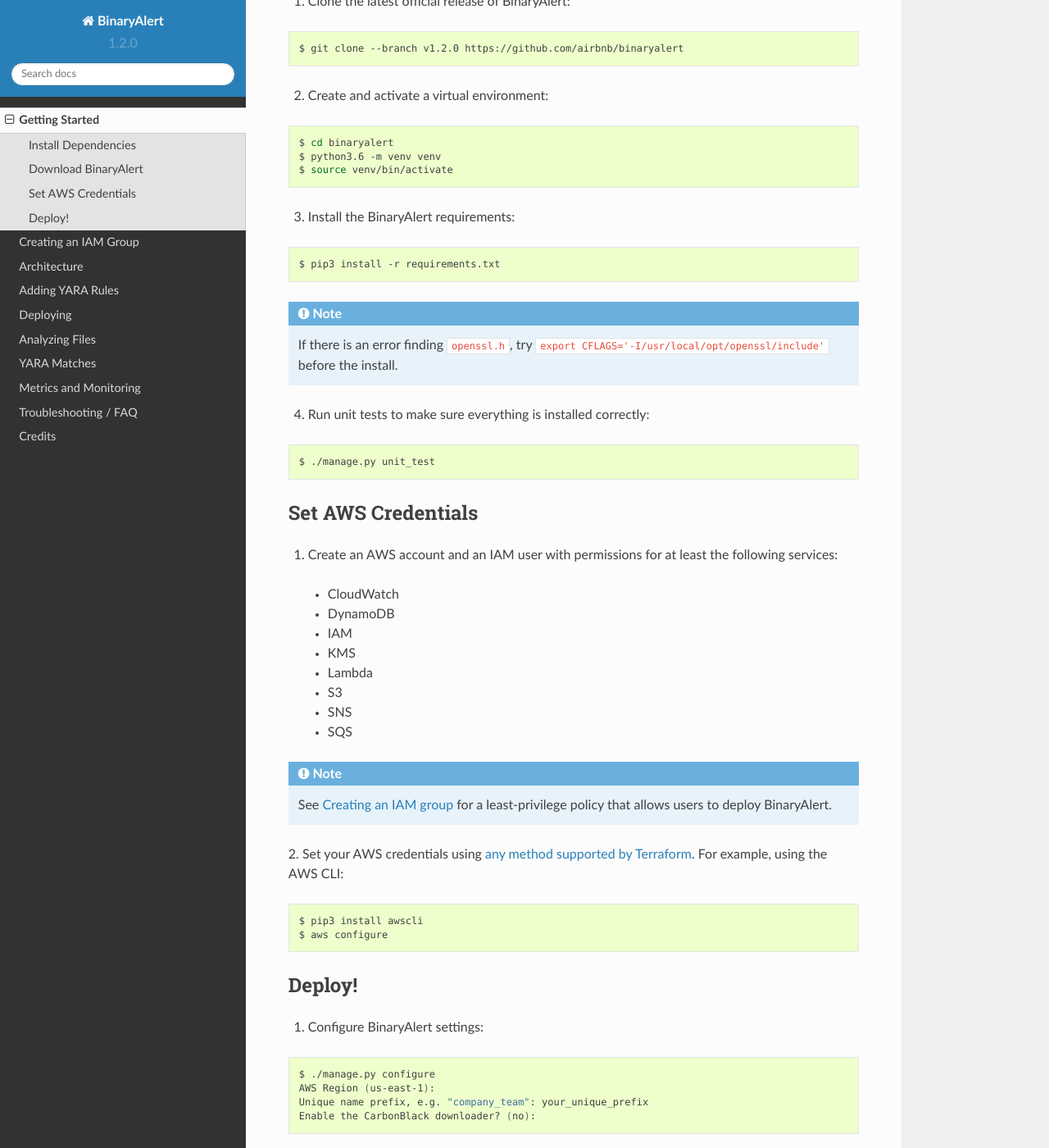
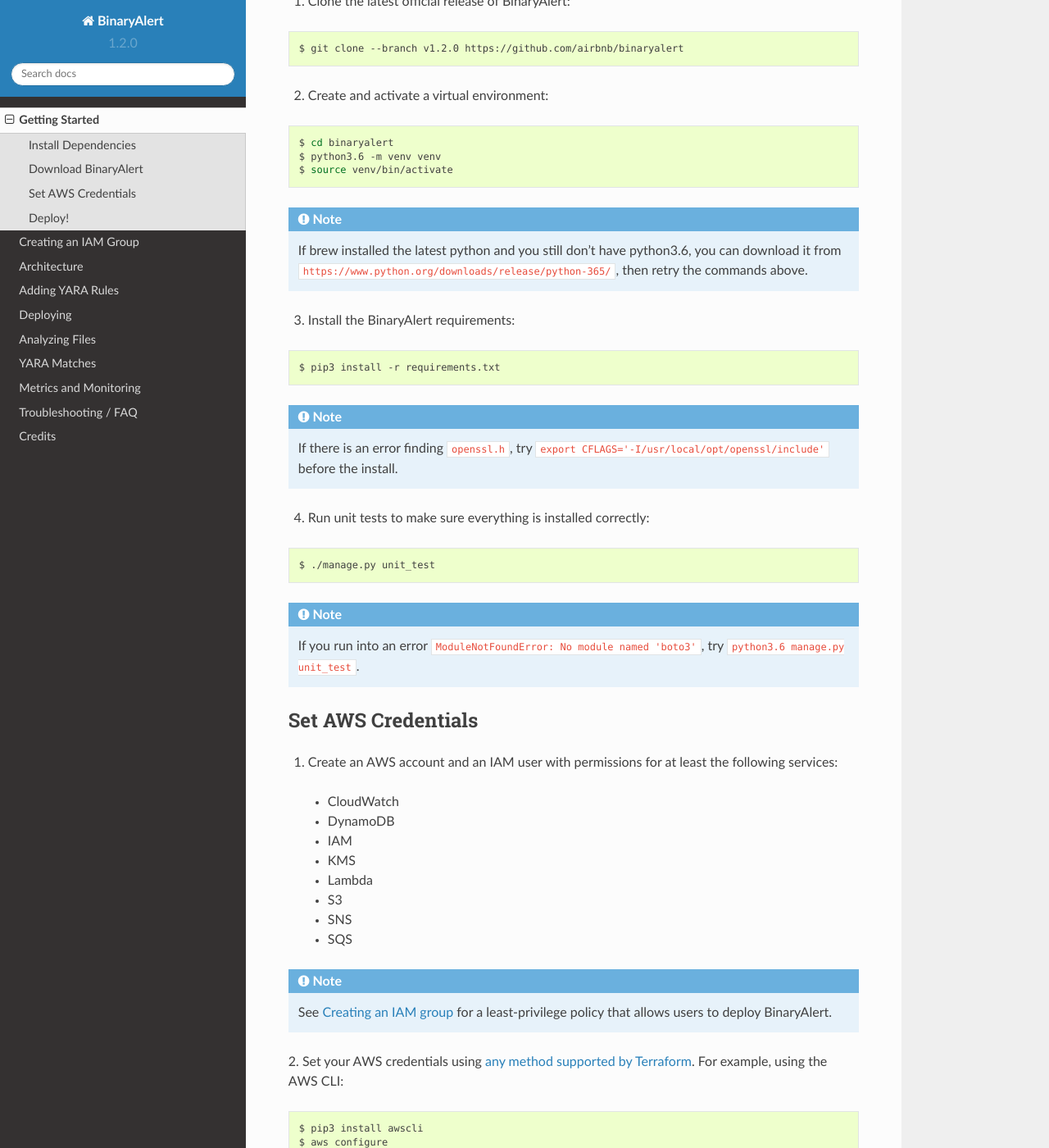
Before and after one commit to airbnb/binaryalert, a Sphinx documentation site: the page built from docs/source/getting-started.rst, in a window 1280 px wide and 1400 px high, scrolled down 1080 px. Shown: the whole window at 82% size. Built offline with Sphinx 7.4.7 and the Read the Docs theme 2.0.0, drawn with Linux system fonts in a browser that asks for light colours.

Commit message:
Updates getting-started.rst
Since the latest brew python is now at 3.9.4, it throws errors when executing pip3 install -r requirements.txt. Hence I added a couple lines for notes in case someone runs into these issues.
Cheers.

```diff
--- a/docs/source/getting-started.rst
+++ b/docs/source/getting-started.rst
@@ -59,6 +59,8 @@
   $ python3.6 -m venv venv
   $ source venv/bin/activate
 
+.. note:: If brew installed the latest python and you still don't have python3.6, you can download it from ``https://www.python.org/downloads/release/python-365/``, then retry the commands above.
+
 3. Install the BinaryAlert requirements:
 
 .. code-block:: bash
@@ -72,6 +74,8 @@
 .. code-block:: bash
 
   $ ./manage.py unit_test
+
+.. note:: If you run into an error ``ModuleNotFoundError: No module named 'boto3'``, try ``python3.6 manage.py unit_test``.
 
 Set AWS Credentials
 -------------------
```
